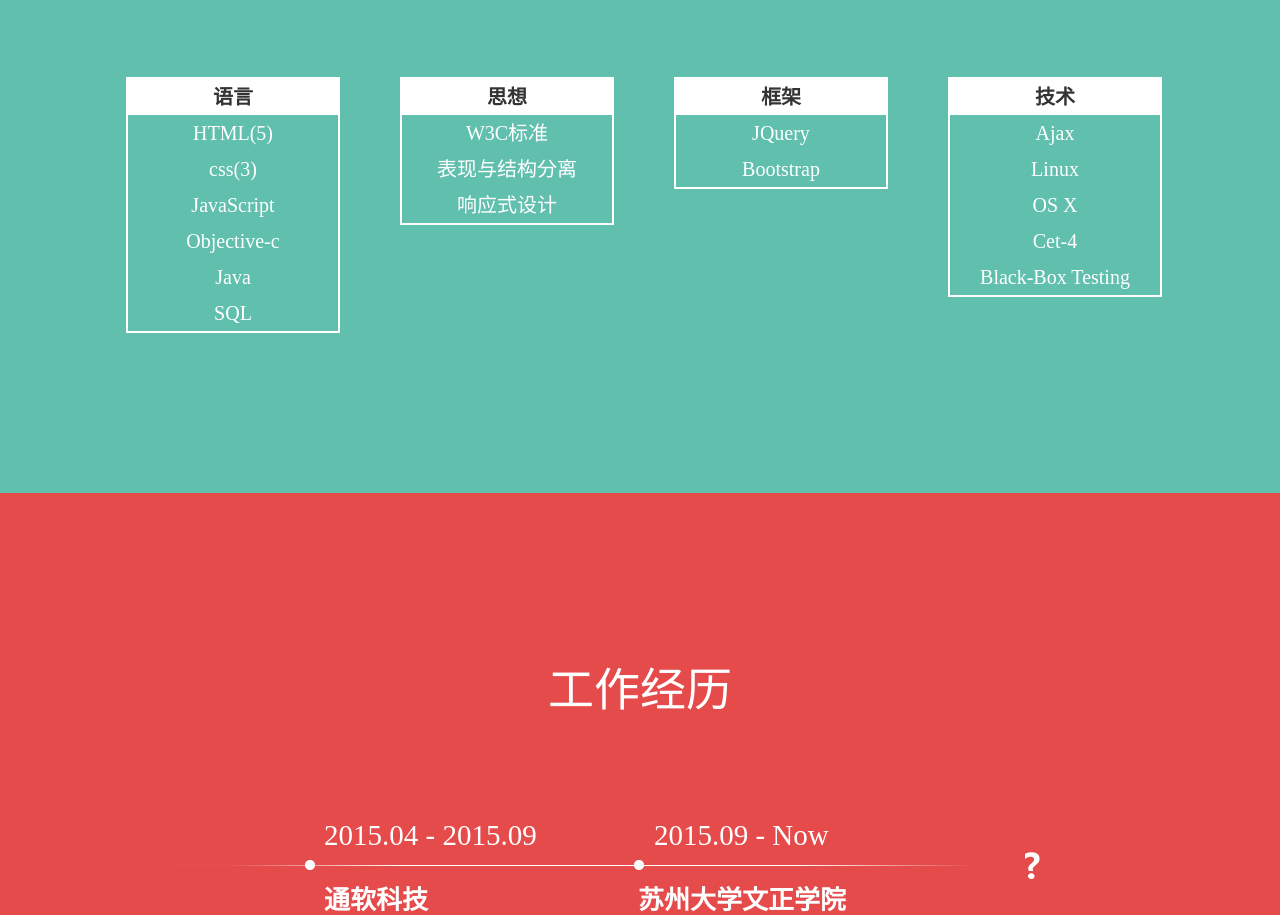
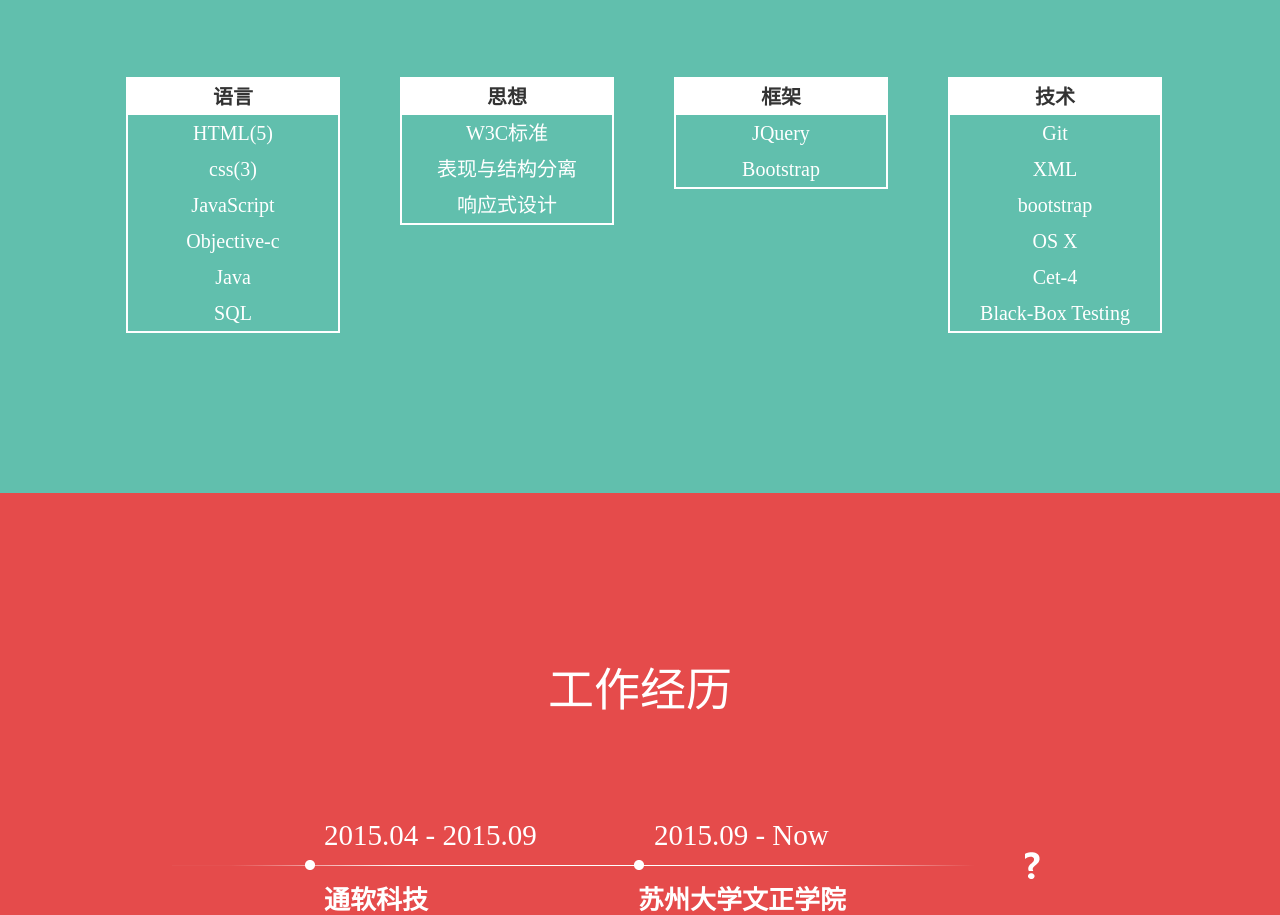
Before and after one commit to DrDawnnnnnn/myResume, a plain HTML site: page index.html in a window 1280 px wide. Shown: the part 1925-2840 px from the top of the page. Drawn offline with Linux system fonts and the light colour scheme.

Commit message:
Update index.html

```diff
--- a/index.html
+++ b/index.html
@@ -99,8 +99,9 @@
 
                 <ul class="skill-tech">
                     <li>技术</li>
-                    <li>Ajax</li>
-                    <li>Linux</li>
+                    <li>Git</li>
+                    <li>XML</li>
+                    <li>bootstrap</li>
                     <li>OS X</li>
                     <li>Cet-4</li>
                     <li>Black-Box Testing</li>
```
